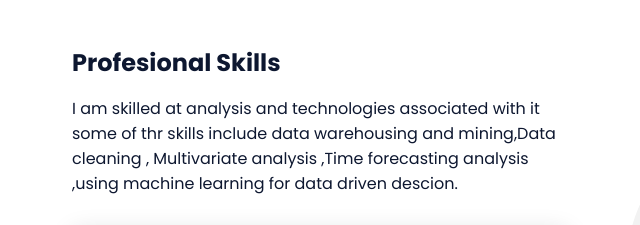
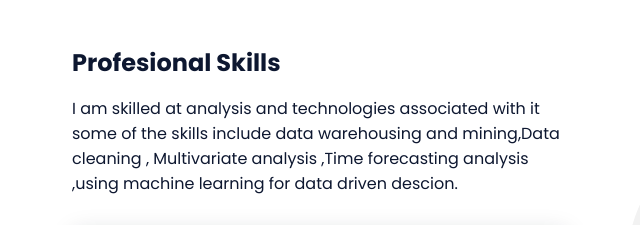
Before and after one commit to harshchauhan17/hc17T2.github.io, a plain HTML site: page index.html in a window 1280 px wide. Shown: the part 1275-1500 px from the top of the page, 56-696 px from the left. Drawn offline with nearby package versions, Linux system fonts and the light colour scheme.

Commit message:
Update index.html

```diff
--- a/index.html
+++ b/index.html
@@ -85,7 +85,7 @@
                 <div class="skills__container bd-grid">
                     <div>
                         <h2 class="skills__subtitle">Profesional Skills</h2>
-                        <p class="skills__text">I am skilled at analysis and technologies associated with it some of thr skills include data warehousing and mining,Data cleaning , Multivariate analysis ,Time forecasting analysis ,using machine learning for data driven descion. </p>
+                        <p class="skills__text">I am skilled at analysis and technologies associated with it some of the skills include data warehousing and mining,Data cleaning , Multivariate analysis ,Time forecasting analysis ,using machine learning for data driven descion. </p>
                         <div class="skills__data">
                             <div class="skills__names">
                                 <i class='bx bxl-python skills__icon'></i>
```
